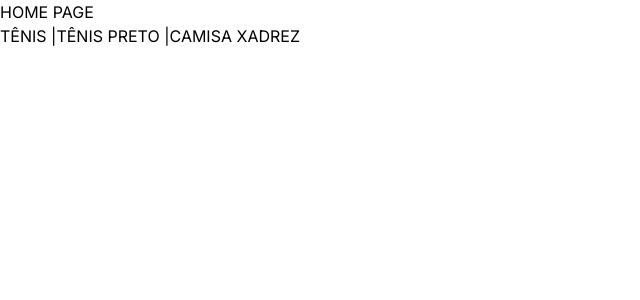
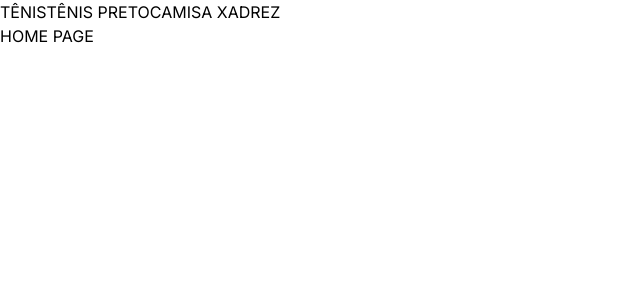
Before and after one commit to DouglasAraujo0/loja-app-1tdspl, a Next.js app: page / in a window 1280 px wide. Shown: the top 300 px of the page, without its empty margins (0-640 px from the left). Built offline with nearby package versions, Linux system fonts and the light colour scheme.

Commit message:
Layout Root

```diff
--- a/src/app/globals.css
+++ b/src/app/globals.css
@@ -1,3 +1,3 @@
-@import "tailwindcss/base";
-@import "tailwindcss/components";
-@import "tailwindcss/utilities";
+@tailwind base;
+@tailwind components;
+@tailwind utilities;
--- a/src/app/layout.jsx
+++ b/src/app/layout.jsx
@@ -1,5 +1,6 @@
-import { Inter } from 'next/font/google'
-import './globals.css'
+import { Inter } from 'next/font/google';
+import './globals.css';
+import Cabecalho from '@/components/Cabecalho/Cabecalho';
 
 const inter = Inter({ subsets: ['latin'] })
 
@@ -11,7 +12,10 @@
 export default function RootLayout({ children }) {
   return (
     <html lang="pt-br">
-      <body className={inter.className}>{children}</body>
+      <body className={inter.className}>
+        <Cabecalho/>
+        {children}
+      </body>
     </html>
   )
 }
--- a/src/app/page.jsx
+++ b/src/app/page.jsx
@@ -1,15 +1,11 @@
-import Link from "next/link";
+
 
 export default function Home() {
   return (
     <>
       <h1>HOME PAGE</h1>
 
-      <div>
-        <Link href="/produtos/tenis">TÊNIS</Link> |
-        <Link href="/produtos/produto/tenis-preto">TÊNIS PRETO</Link> |
-        <Link href="/produtos/produto/camisa-xadrez">CAMISA XADREZ</Link>
-      </div>
+
 
     </>
   )
--- /dev/null
+++ b/src/components/Cabecalho/Cabecalho.jsx
@@ -0,0 +1,13 @@
+import Link from "next/link"
+
+export default function Cabecalho() {
+  return (
+        <header>
+          <nav>
+            <Link href="/produtos/estaticas/tenis">TÊNIS</Link>
+            <Link href="/produtos/dinamicas/estranho/tenis-preto">TÊNIS PRETO</Link>
+            <Link href="/produtos/dinamicas/vestuario/camisa-xadrez">CAMISA XADREZ</Link>
+          </nav>
+        </header>
+  )
+}
```
